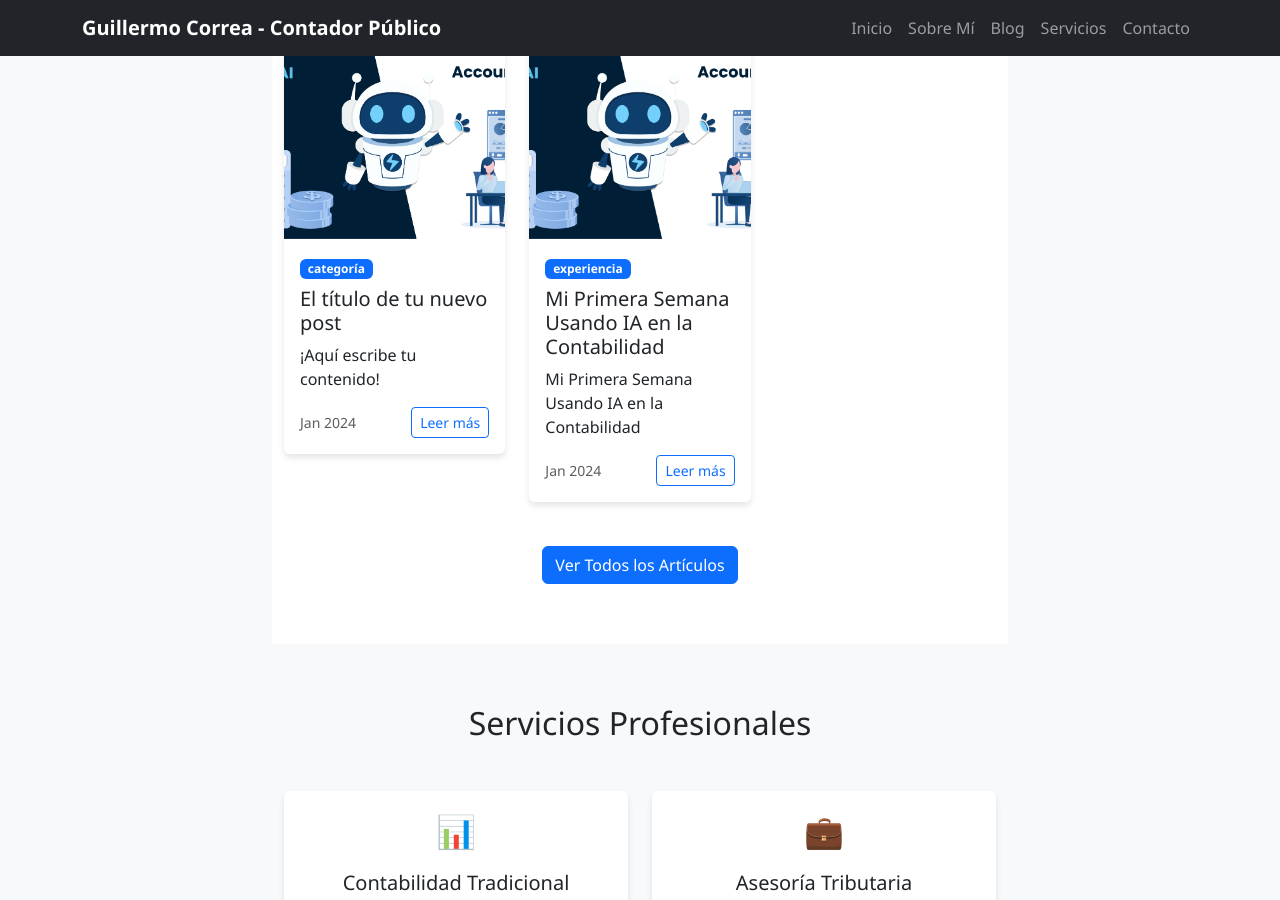
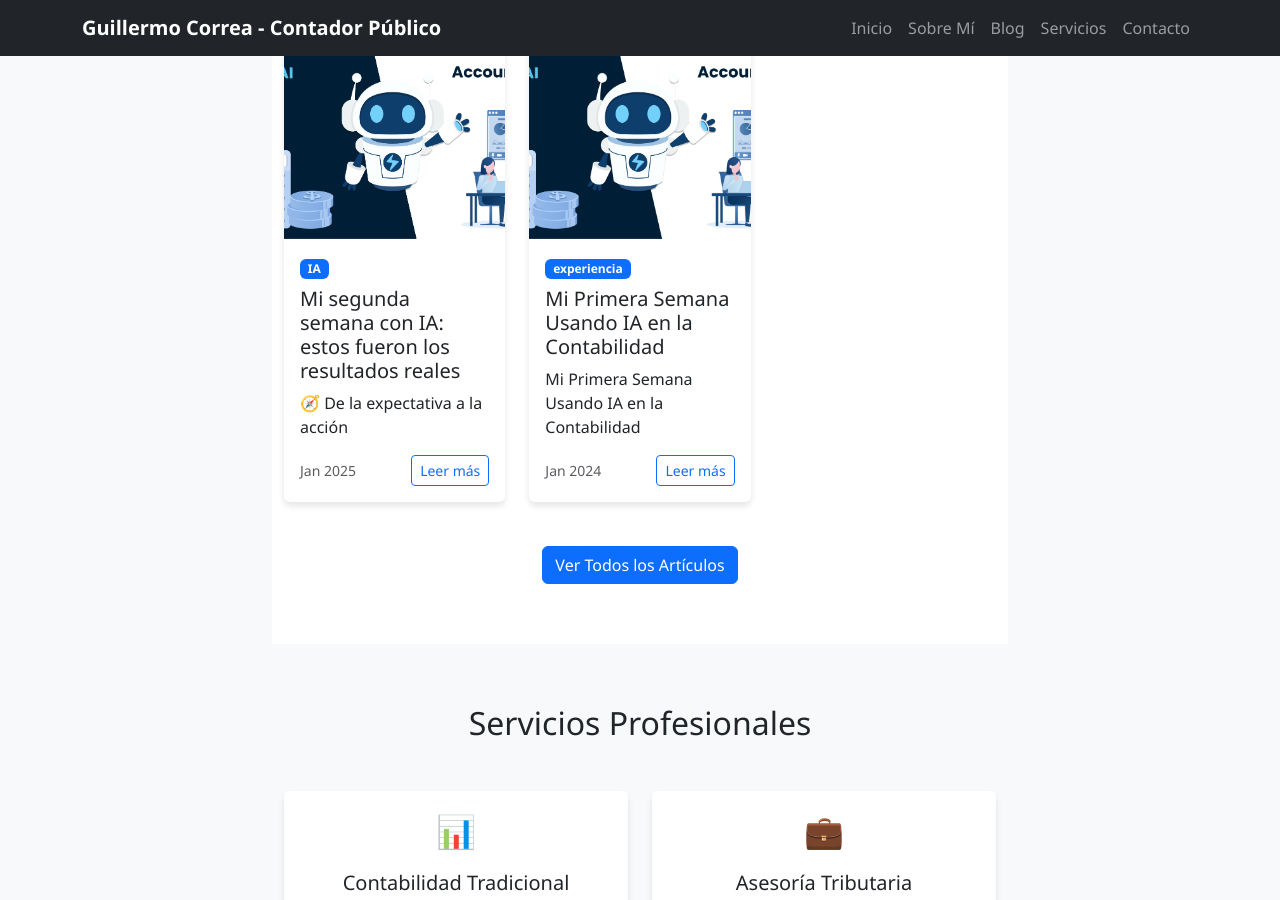
Before and after one commit to susu52/sitio-ia-contabilidad, a Jekyll site: the page built from index.md, in a window 1280 px wide and 900 px high, scrolled down 1125 px. Built offline with Jekyll 4.4.1, drawn with Linux system fonts in a browser that asks for light colours; some of the changed lines change nothing that is shown.

Commit message:
Update 2024-01-17-mi-segundo-post.md

```diff
--- a/_posts/2024-01-17-mi-segundo-post.md
+++ b/_posts/2024-01-17-mi-segundo-post.md
@@ -1,15 +1,60 @@
 ---
 layout: post
-title: "El título de tu nuevo post"
-date: 2024-01-17
-categories: [categoría]
+title: "Mi segunda semana con IA: estos fueron los resultados reales"
+date: 2025-01-17
+categories: [IA, Productividad]
 ---
 
-¡Aquí escribe tu contenido!
+## 🧭 **De la expectativa a la acción**
 
-Puedes usar:
-- **Negritas**
-- *Cursivas*
-- Listas
-- [Enlaces](https://tu-sitio.com)
-- ¡Y mucho más!
+Si la primera semana fue de exploración, la segunda fue de **resultados tangibles**. Aquí te cuento exactamente lo que logré, los errores que cometí y lo que ningún curso te dice.
+
+---
+
+## ⚡ **Lo que sí funcionó (y cómo lo usé)**
+
+### 1. Automatización de tareas repetitivas
+- **Ejemplo concreto:** [Describe una tarea, ej: "clasificación de facturas electrónicas"]
+- **Resultado:** [Tiempo ahorrado o error reducido]
+
+### 2. Análisis rápido de datos financieros
+- **Herramienta usada:** [Nombre si quieres revelarlo]
+- **Cómo lo hice:** [Breve explicación sin datos sensibles]
+
+### 3. Asistente para redacción de informes
+- **Prompt que usé:** `"Ayuda a redactar un informe para un cliente que..."`
+
+---
+
+## 🛑 **Lo que no salió como esperaba**
+
+[Ejemplo de dificultad y cómo la solucionaste. Ejemplo:]
+> "El primer día la IA me dio un resultado errado porque la pregunta era muy genérica. Aprendí que entre más específico sea el prompt, más acertada será la respuesta."
+
+---
+
+## 📊 **Métricas reales (sin exagerar)**
+
+| Actividad | Antes | Después de usar IA |
+|-----------|-------|---------------------|
+| [Tarea 1] | [Tiempo/Resultado anterior] | [Tiempo/Resultado nuevo] |
+| [Tarea 2] | [Tiempo/Resultado anterior] | [Tiempo/Resultado nuevo] |
+
+---
+
+## 🧠 **Mi aprendizaje clave**
+
+- **Lo más valioso:** [Ej: "Aprender a hacer las preguntas correctas"]
+- **Lo que haré diferente la próxima semana:** [Ej: "Probar una herramienta nueva para..."]
+
+---
+
+## 🔁 **¿Y ahora?**
+
+Si tú también estás explorando IA, **empieza con una tarea pequeña** pero significativa. Lo demás llega solo.
+
+> “El futuro no es solo usar tecnología, es entenderla para potenciar lo que ya hacemos bien.”
+
+---
+
+**¿Ya probaste IA en tu día a día?** ¡Cuéntame en comentarios! 👇
```
